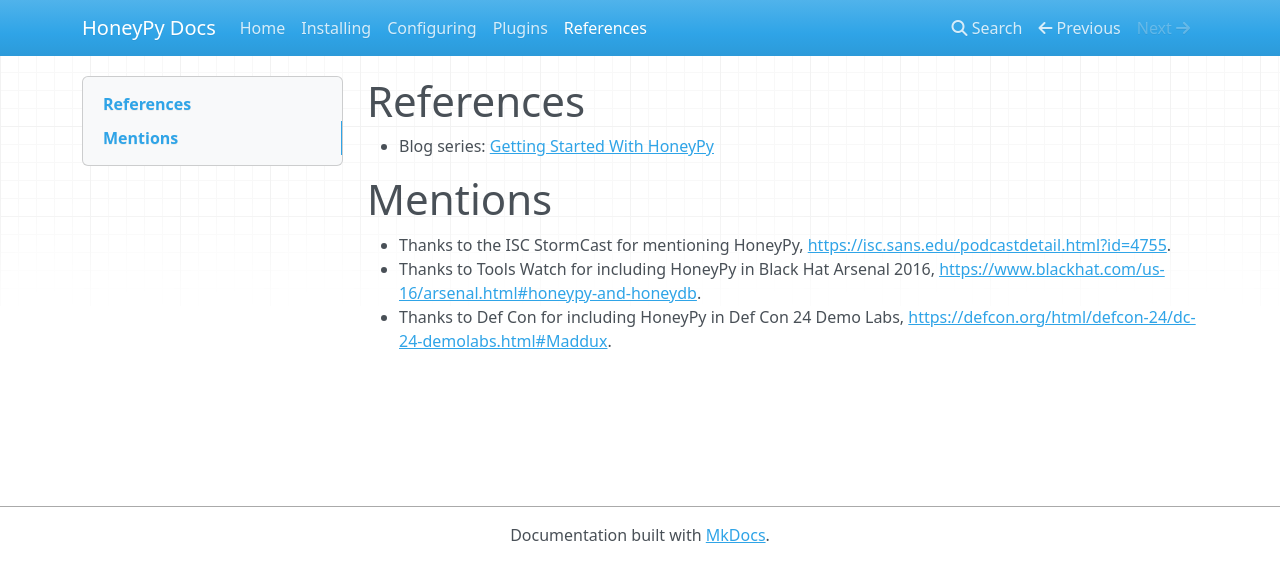
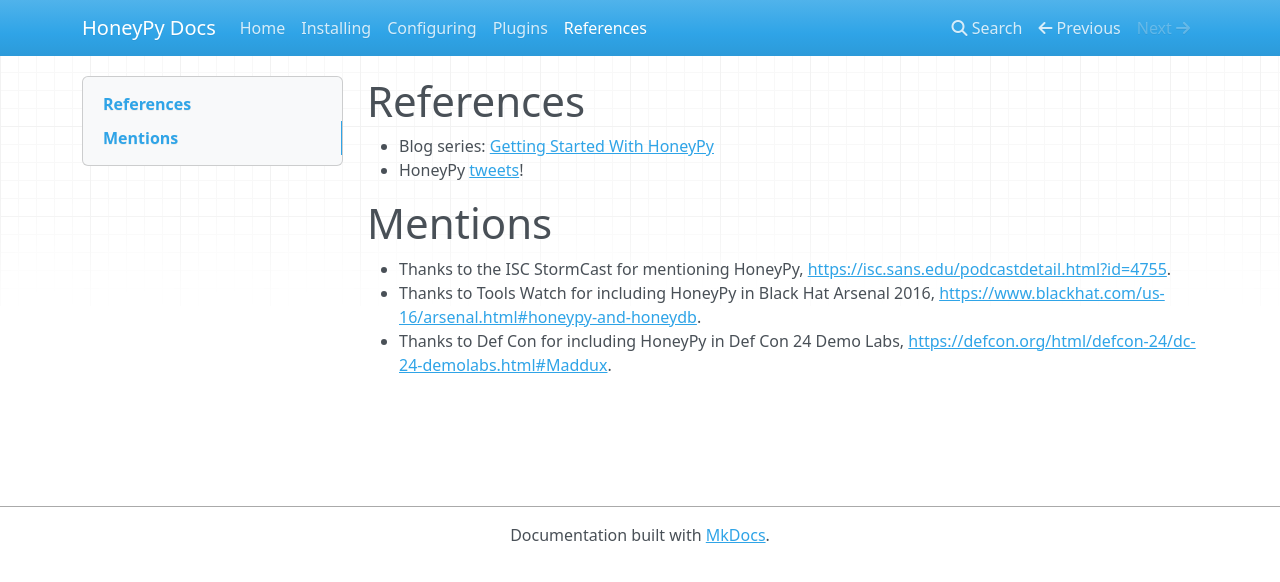
Before and after one commit to foospidy/HoneyPy, an MkDocs documentation site: the page built from docs/references.md, in a window 1280 px wide. Shown: the top 582 px of the page. Built offline with MkDocs 1.6.1, drawn with Linux system fonts in a browser that asks for light colours; nearby versions of some CDN libraries; old or Windows-style settings are respelled for this version of MkDocs.

Commit message:
docs update

```diff
--- a/docs/references.md
+++ b/docs/references.md
@@ -1,6 +1,7 @@
 # References
 
 - Blog series: [Getting Started With HoneyPy](https://medium.com/@foospidy/honeypy-getting-started-series-a49291e41a8e)
+- HoneyPy [tweets](https://twitter.com/HoneyPyLog)!
 
 # Mentions
 
```
